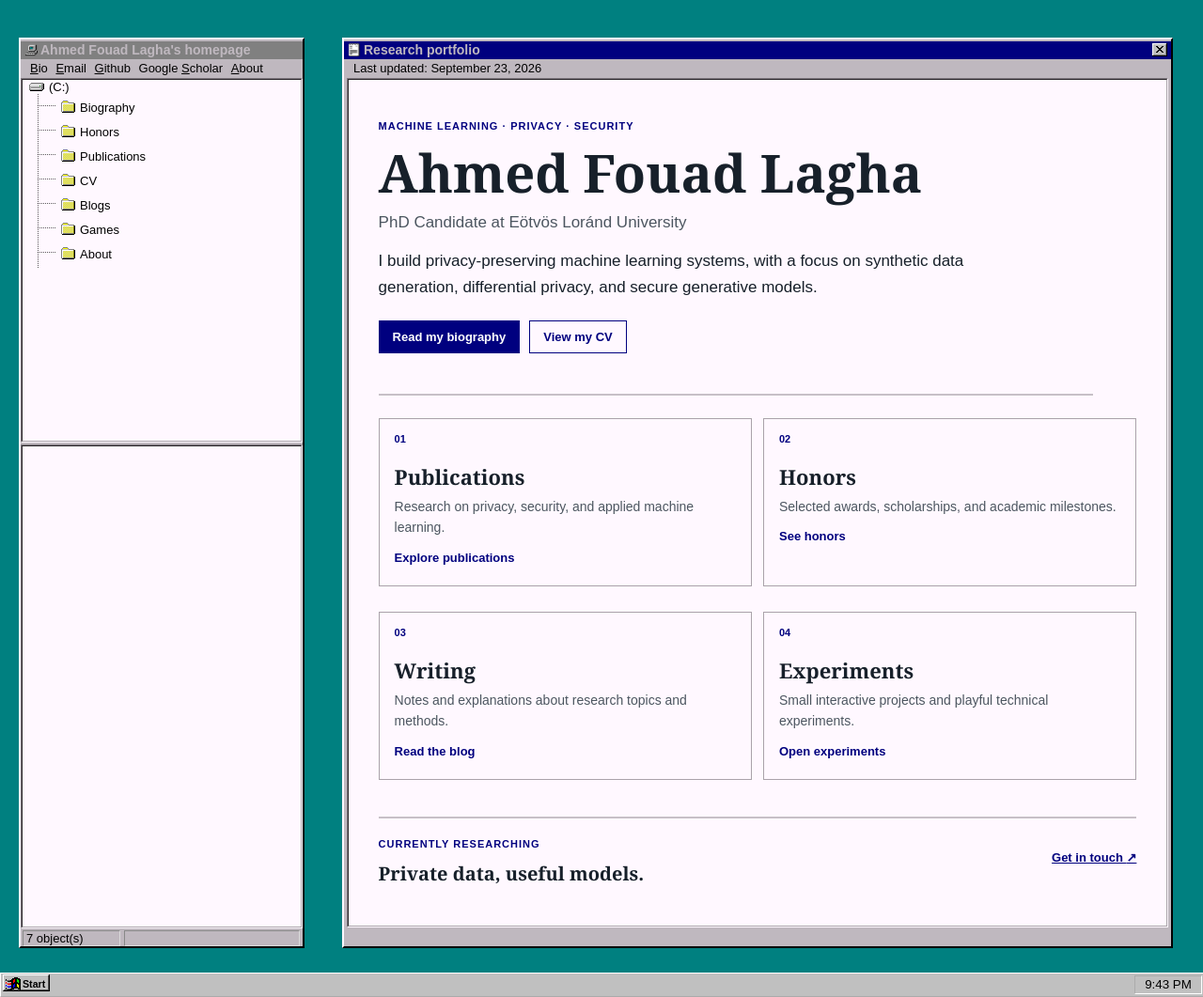
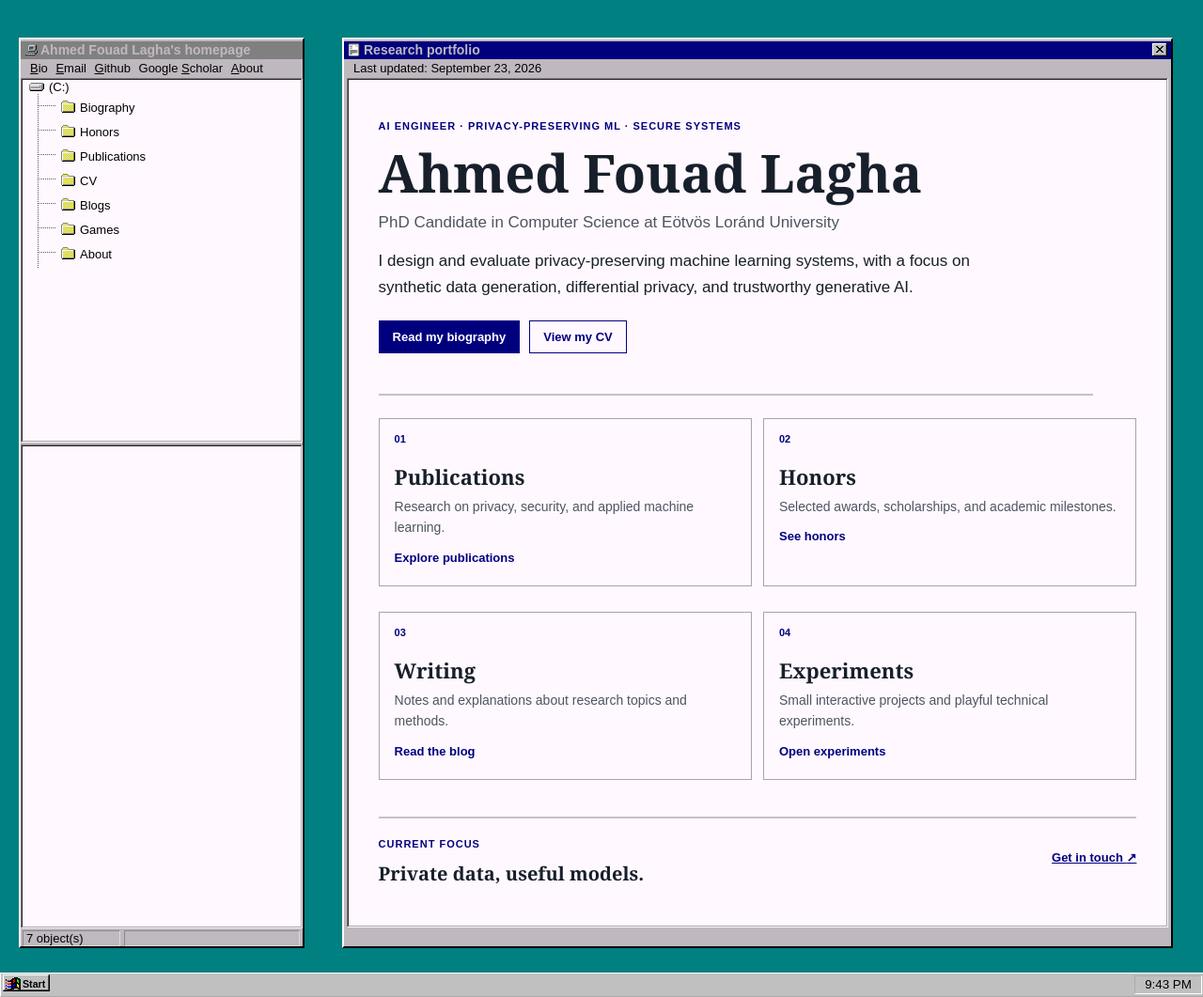
Before and after one commit to ahmed-fouad-lagha/ahmed-fouad-lagha.github.io, a Jekyll site: the page built from index.html, in a window 1280 px wide. Shown: the whole page at 94% size. Built offline with Jekyll 4.4.1, drawn with Linux system fonts in a browser that asks for light colours; comment, search, counter and statistics services are not loaded.

Commit message:
feat: update biography, resume, and homepage content for clarity and impact

```diff
--- a/_bio/bio.html
+++ b/_bio/bio.html
@@ -55,8 +55,10 @@
 </div>
 <div class="bio_statement">
     <p>
-        I am a PhD Candidate at <a href="https://www.elte.hu/en/" target="_blank" rel="noopener noreferrer">Eötvös Loránd University (ELTE)</a> specializing in <strong>Synthetic Data Generation</strong> and <strong>Privacy Preservation</strong>. My research interests lie at the intersection of Machine Learning, Privacy, and Security, with a particular focus on Differential Privacy and Generative Models.<br/><br/>
+        I am a PhD Candidate in Computer Science at <a href="https://www.elte.hu/en/" target="_blank" rel="noopener noreferrer">Eötvös Loránd University (ELTE)</a>, where my work focuses on <strong>synthetic data generation</strong>, <strong>privacy-preserving machine learning</strong>, and <strong>trustworthy AI systems</strong>.<br/><br/>
 
-        I am passionate about building secure and private machine learning systems that can benefit society while protecting individual privacy.
+        My research sits at the intersection of machine learning, privacy, and security, with a particular interest in differential privacy, generative models, and privacy-aware data analysis pipelines that preserve utility without exposing sensitive information.<br/><br/>
+
+        I am motivated by building robust AI systems that are both useful and responsible, with strong attention to real-world deployment, evaluation, and societal impact.
     </p>
 </div>
--- a/_publications/publications.html
+++ b/_publications/publications.html
@@ -72,7 +72,7 @@
     <li class='publication_li'>
         <span class='publication_title'>Context-Aware Access Control for IoT Devices Using Two-Role LLM Reasoning: A Security Evaluation</span>
         <span class="publication_author"><span class="publication_me">Ahmed Fouad Lagha</span></span>
-        <span class='publication_journal'>ITAT 2026, Workshop on Applied Security (WAS) &mdash; accepted, to appear</span>
+        <span class='publication_journal'>ITAT 2026, Workshop on Applied Security (WAS) &mdash; accepted and forthcoming</span>
     </li>
 </ul>
 
--- a/index.html
+++ b/index.html
@@ -5,10 +5,10 @@
 ---
 
 <section class="home_hero" aria-labelledby="home_heading">
-	<p class="home_kicker">Machine learning · privacy · security</p>
+	<p class="home_kicker">AI engineer · privacy-preserving ML · secure systems</p>
 	<h1 id="home_heading">Ahmed Fouad Lagha</h1>
-	<p class="home_role">PhD Candidate at Eötvös Loránd University</p>
-	<p class="home_intro">I build privacy-preserving machine learning systems, with a focus on synthetic data generation, differential privacy, and secure generative models.</p>
+	<p class="home_role">PhD Candidate in Computer Science at Eötvös Loránd University</p>
+	<p class="home_intro">I design and evaluate privacy-preserving machine learning systems, with a focus on synthetic data generation, differential privacy, and trustworthy generative AI.</p>
 	<div class="home_actions">
 		<a class="home_button home_button_primary" href="{{ '/bio/' | relative_url }}">Read my biography</a>
 		<a class="home_button" href="{{ '/cv/' | relative_url }}">View my CV</a>
@@ -44,7 +44,7 @@
 
 <section class="home_contact" aria-labelledby="contact_heading">
 	<div>
-		<p class="home_kicker">Currently researching</p>
+		<p class="home_kicker">Current focus</p>
 		<h2 id="contact_heading">Private data, useful models.</h2>
 	</div>
 	<a class="home_contact_link" href="mailto:ahmed.lagha@inf.elte.hu">Get in touch <span aria-hidden="true">↗</span></a>
```
Also changed, not shown: _about/about.md (+3 -3 lines), 1 other file.
